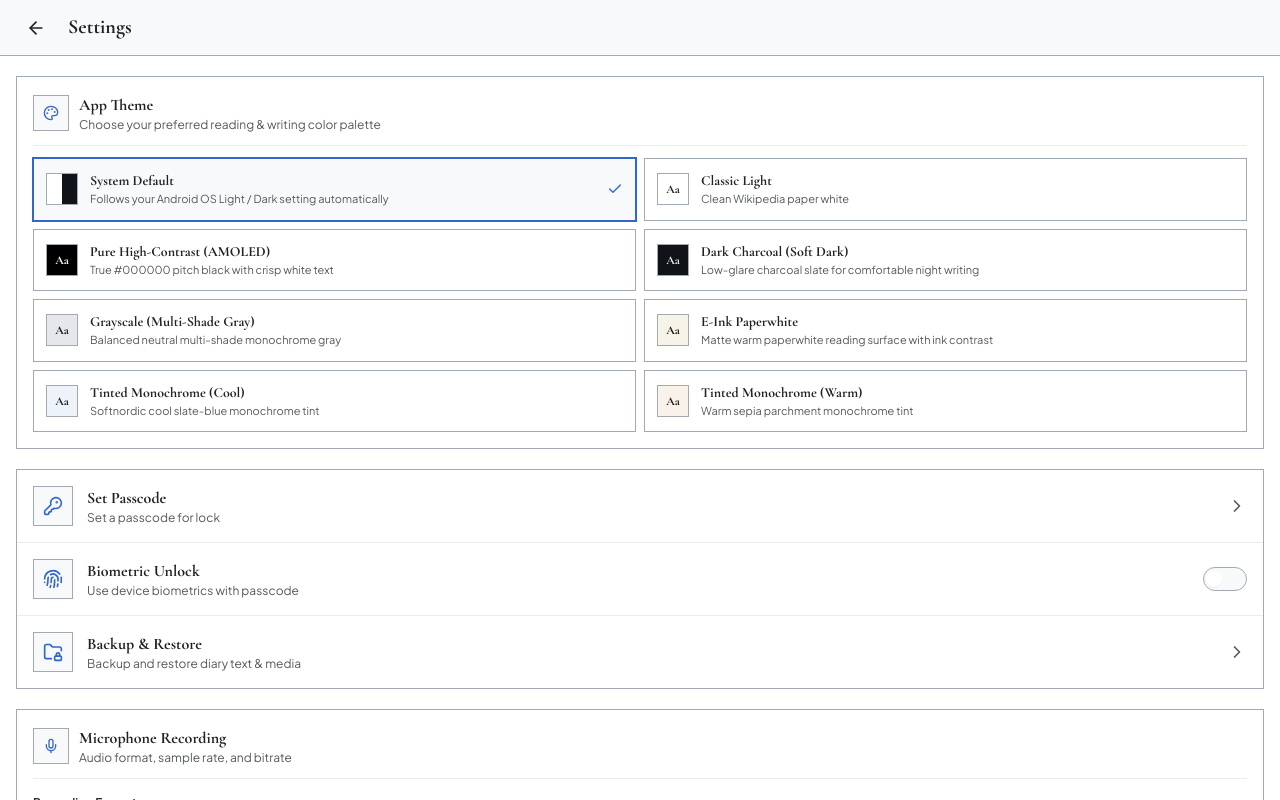
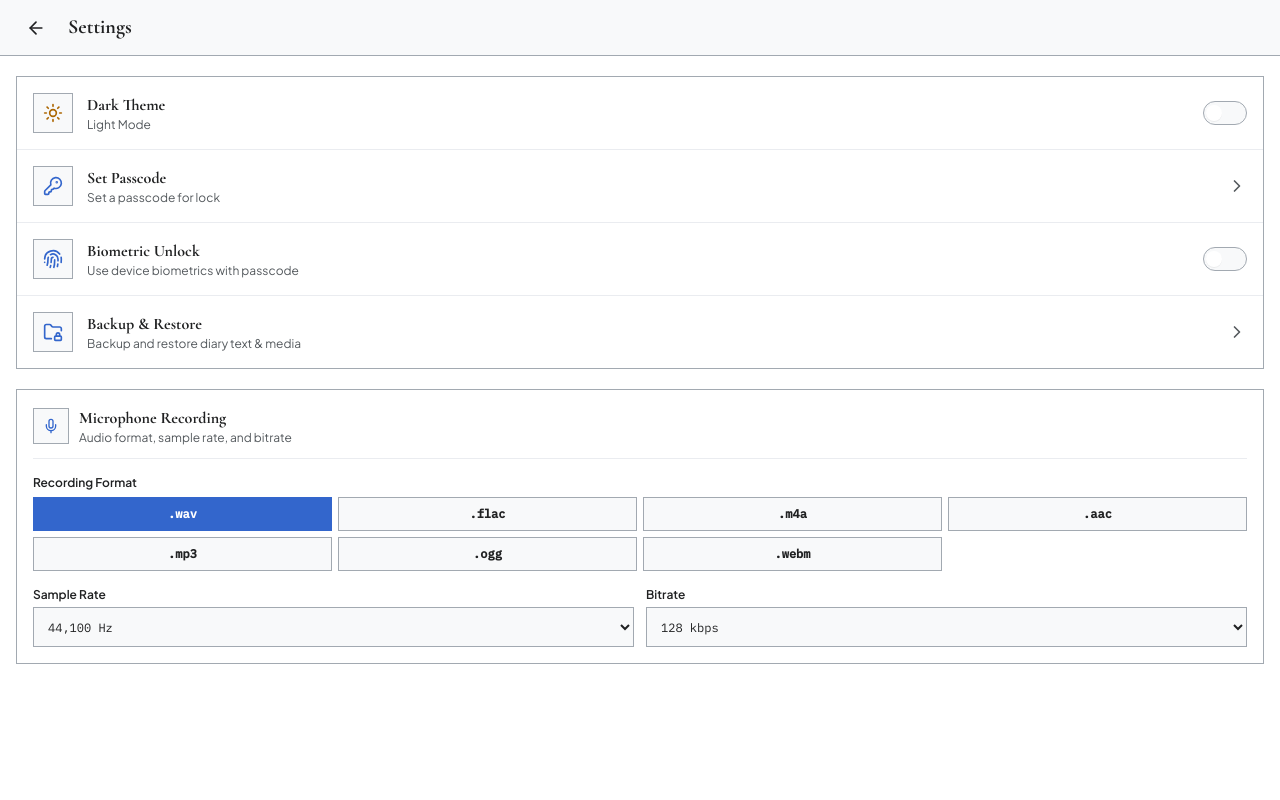
Before and after one commit to fofoxoxo/Likkho, a React (Vite) app: page / in a window 1280 px wide. Both pictures are taken after a click on the button "Lock". Built offline with nearby package versions, Linux system fonts and the light colour scheme.

Commit message:
refactor: simplify theme system to toggle light/dark
Removed multiple theme variants to simplify the codebase and UI. The application now supports a standard light/dark mode toggle.

```diff
--- a/index.html
+++ b/index.html
@@ -20,24 +20,13 @@
     <script>
       (function () {
         try {
-          var savedTheme = localStorage.getItem('wikilog_theme_mode_v2') || (localStorage.getItem('wikilog_dark_theme_v1') === 'true' ? 'dark_charcoal' : 'system');
-          var isSystemDark = window.matchMedia && window.matchMedia('(prefers-color-scheme: dark)').matches;
-          var effective = savedTheme === 'system' ? (isSystemDark ? 'dark_charcoal' : 'light') : savedTheme;
-          var bgMap = {
-            light: '#ffffff',
-            dark_charcoal: '#101418',
-            amoled: '#000000',
-            grayscale: '#e5e7eb',
-            eink: '#f6f3e9',
-            tinted_cool: '#eef3f9',
-            tinted_warm: '#f9f2ea'
-          };
-          var bg = bgMap[effective] || '#ffffff';
-          document.documentElement.setAttribute('data-theme', effective);
-          if (effective === 'dark_charcoal' || effective === 'amoled') {
+          var isDark = localStorage.getItem('wikilog_dark_theme_v1') === 'true';
+          if (isDark) {
             document.documentElement.classList.add('dark');
+            document.documentElement.style.backgroundColor = '#101418';
+          } else {
+            document.documentElement.style.backgroundColor = '#ffffff';
           }
-          document.documentElement.style.backgroundColor = bg;
           if ('serviceWorker' in navigator) {
             navigator.serviceWorker.getRegistrations().then(function (regs) {
               for (var i = 0; i < regs.length; i++) {
--- a/src/App.tsx
+++ b/src/App.tsx
@@ -17,7 +17,6 @@ import {
   AlertTriangle,
 } from 'lucide-react';
 import {
-  AppThemeMode,
   CustomFontItem,
   DiaryLog,
   MicRecordingSettings,
@@ -41,7 +40,6 @@ import { PasscodeScreen } from './components/PasscodeScreen';
 type PageRoute = 'home' | 'workspace' | 'settings' | 'backup';
 
 const STORAGE_LOGS_KEY = 'wikilog_in_app_logs_v1';
-const STORAGE_THEME_KEY = 'wikilog_theme_mode_v2';
 const STORAGE_DARK_KEY = 'wikilog_dark_theme_v1';
 const STORAGE_PIN_KEY = 'wikilog_passcode_v1';
 const STORAGE_BIO_KEY = 'wikilog_biometrics_enabled_v1';
@@ -49,19 +47,6 @@ const STORAGE_ENC_HASH_KEY = 'wikilog_encryption_key_hash_v1';
 const STORAGE_MIC_SETTINGS_KEY = 'wikilog_mic_settings_v1';
 const IDB_LOGS_KEY = 'active_diary_logs_with_media';
 const IDB_FONTS_KEY = 'active_custom_ttf_fonts';
-
-const THEME_BAR_PALETTE: Record<
-  Exclude<AppThemeMode, 'system'>,
-  { bg: string; surface: string; isDark: boolean }
-> = {
-  light: { bg: '#ffffff', surface: '#f8f9fa', isDark: false },
-  amoled: { bg: '#000000', surface: '#0a0a0a', isDark: true },
-  dark_charcoal: { bg: '#101418', surface: '#1a1f24', isDark: true },
-  grayscale: { bg: '#e5e7eb', surface: '#d1d5db', isDark: false },
-  eink: { bg: '#f6f3e9', surface: '#ece7d8', isDark: false },
-  tinted_cool: { bg: '#eef3f9', surface: '#e1eaf4', isDark: false },
-  tinted_warm: { bg: '#f9f2ea', surface: '#f0e4d6', isDark: false },
-};
 
 const DEFAULT_MIC_SETTINGS: MicRecordingSettings = {
   format: 'wav',
@@ -170,19 +155,12 @@ export default function App() {
     return DEFAULT_MIC_SETTINGS;
   });
 
-  const [themeMode, setThemeMode] = useState<AppThemeMode>(() => {
+  const [darkMode, setDarkMode] = useState<boolean>(() => {
     try {
-      const savedV2 = localStorage.getItem(STORAGE_THEME_KEY) as AppThemeMode | null;
-      if (savedV2 && (savedV2 === 'system' || savedV2 in THEME_BAR_PALETTE)) {
-        return savedV2;
-      }
-      const legacyDark = localStorage.getItem(STORAGE_DARK_KEY);
-      if (legacyDark === 'true') return 'dark_charcoal';
-      if (legacyDark === 'false') return 'light';
+      return localStorage.getItem(STORAGE_DARK_KEY) === 'true';
     } catch {
-      // ignore
+      return false;
     }
-    return 'system';
   });
 
   const [savedPasscode, setSavedPasscode] = useState<string | null>(() => {
@@ -287,66 +265,35 @@ export default function App() {
     );
   }, []);
 
-  // Sync Selected Theme (including System Default) with DOM & Android OS Status Bar + Navigation Bar
+  // Sync Light & Dark Theme with DOM & Android OS Status Bar + Navigation Bar
   useEffect(() => {
-    const applyResolvedTheme = () => {
-      const rootEl = document.documentElement;
-      const metaTheme = document.getElementById('meta-theme-color');
-      const isSystemDark =
-        typeof window.matchMedia === 'function' &&
-        window.matchMedia('(prefers-color-scheme: dark)').matches;
+    const rootEl = document.documentElement;
+    const metaTheme = document.getElementById('meta-theme-color');
+    const surfaceColor = darkMode ? '#1a1f24' : '#f8f9fa';
+    const bgColor = darkMode ? '#101418' : '#ffffff';
 
-      const resolvedTheme: Exclude<AppThemeMode, 'system'> =
-        themeMode === 'system'
-          ? isSystemDark
-            ? 'dark_charcoal'
-            : 'light'
-          : themeMode;
-
-      const palette = THEME_BAR_PALETTE[resolvedTheme] || THEME_BAR_PALETTE.light;
-
-      rootEl.setAttribute('data-theme', resolvedTheme);
-      rootEl.style.backgroundColor = palette.bg;
-
-      if (palette.isDark) {
-        rootEl.classList.add('dark');
-      } else {
-        rootEl.classList.remove('dark');
-      }
-
-      if (metaTheme) {
-        metaTheme.setAttribute('content', palette.surface);
-      }
-
-      // Sync Android OS Status Bar (matches top header --wiki-surface) & Navigation Bar (matches bottom --wiki-bg)
-      if (window.LikkhoNative && typeof window.LikkhoNative.setSystemBarsTheme === 'function') {
-        window.LikkhoNative.setSystemBarsTheme(
-          palette.surface,
-          palette.bg,
-          !palette.isDark
-        );
-      }
-    };
-
-    applyResolvedTheme();
+    if (darkMode) {
+      rootEl.classList.add('dark');
+    } else {
+      rootEl.classList.remove('dark');
+    }
+    rootEl.style.backgroundColor = bgColor;
 
     try {
-      localStorage.setItem(STORAGE_THEME_KEY, themeMode);
-      localStorage.setItem(
-        STORAGE_DARK_KEY,
-        String(themeMode === 'dark_charcoal' || themeMode === 'amoled')
-      );
+      localStorage.setItem(STORAGE_DARK_KEY, String(darkMode));
     } catch {
       // ignore
     }
 
-    if (themeMode === 'system' && typeof window.matchMedia === 'function') {
-      const mq = window.matchMedia('(prefers-color-scheme: dark)');
-      const listener = () => applyResolvedTheme();
-      mq.addEventListener('change', listener);
-      return () => mq.removeEventListener('change', listener);
+    if (metaTheme) {
+      metaTheme.setAttribute('content', surfaceColor);
     }
-  }, [themeMode]);
+
+    // Sync Android OS Status Bar (matches top header --wiki-surface) & Navigation Bar (matches bottom --wiki-bg)
+    if (window.LikkhoNative && typeof window.LikkhoNative.setSystemBarsTheme === 'function') {
+      window.LikkhoNative.setSystemBarsTheme(surfaceColor, bgColor, !darkMode);
+    }
+  }, [darkMode]);
 
   // Save in-app logs + media to IndexedDB and localStorage
   useEffect(() => {
@@ -645,8 +592,8 @@ export default function App() {
         />
       ) : route === 'settings' ? (
         <SettingsPage
-          themeMode={themeMode}
-          onChangeThemeMode={(mode) => setThemeMode(mode)}
+          darkMode={darkMode}
+          onToggleDarkMode={() => setDarkMode((d) => !d)}
           savedPasscode={savedPasscode}
           onUpdatePasscode={(pin) => {
             setSavedPasscode(pin);
--- a/src/components/SettingsPage.tsx
+++ b/src/components/SettingsPage.tsx
@@ -1,7 +1,8 @@
 import React, { useState } from 'react';
 import {
   ArrowLeft,
-  Palette,
+  Moon,
+  Sun,
   KeyRound,
   FolderLock,
   ChevronRight,
@@ -11,14 +12,13 @@ import {
   Fingerprint,
 } from 'lucide-react';
 import {
-  AppThemeMode,
   AudioFormatOption,
   MicRecordingSettings,
 } from '../utils/cryptoVault';
 
 interface SettingsPageProps {
-  themeMode: AppThemeMode;
-  onChangeThemeMode: (mode: AppThemeMode) => void;
+  darkMode: boolean;
+  onToggleDarkMode: () => void;
   savedPasscode: string | null;
   onUpdatePasscode: (newPasscode: string | null) => void;
   biometricsEnabled: boolean;
@@ -28,80 +28,6 @@ interface SettingsPageProps {
   micSettings: MicRecordingSettings;
   onUpdateMicSettings: (next: MicRecordingSettings) => void;
 }
-
-export const THEME_OPTIONS: {
-  id: AppThemeMode;
-  label: string;
-  desc: string;
-  bgPreview: string;
-  surfacePreview: string;
-  textPreview: string;
-}[] = [
-  {
-    id: 'system',
-    label: 'System Default',
-    desc: 'Follows your Android OS Light / Dark setting automatically',
-    bgPreview: '#ffffff',
-    surfacePreview: '#101418',
-    textPreview: '#202122',
-  },
-  {
-    id: 'light',
-    label: 'Classic Light',
-    desc: 'Clean Wikipedia paper white',
-    bgPreview: '#ffffff',
-    surfacePreview: '#f8f9fa',
-    textPreview: '#202122',
-  },
-  {
-    id: 'amoled',
-    label: 'Pure High-Contrast (AMOLED)',
-    desc: 'True #000000 pitch black with crisp white text',
-    bgPreview: '#000000',
-    surfacePreview: '#0a0a0a',
-    textPreview: '#ffffff',
-  },
-  {
-    id: 'dark_charcoal',
-    label: 'Dark Charcoal (Soft Dark)',
-    desc: 'Low-glare charcoal slate for comfortable night writing',
-    bgPreview: '#101418',
-    surfacePreview: '#1a1f24',
-    textPreview: '#eaecf0',
-  },
-  {
-    id: 'grayscale',
-    label: 'Grayscale (Multi-Shade Gray)',
-    desc: 'Balanced neutral multi-shade monochrome gray',
-    bgPreview: '#e5e7eb',
-    surfacePreview: '#d1d5db',
-    textPreview: '#111827',
-  },
-  {
-    id: 'eink',
-    label: 'E-Ink Paperwhite',
-    desc: 'Matte warm paperwhite reading surface with ink contrast',
-    bgPreview: '#f6f3e9',
-    surfacePreview: '#ece7d8',
-    textPreview: '#1c1a17',
-  },
-  {
-    id: 'tinted_cool',
-    label: 'Tinted Monochrome (Cool)',
-    desc: 'Softnordic cool slate-blue monochrome tint',
-    bgPreview: '#eef3f9',
-    surfacePreview: '#e1eaf4',
-    textPreview: '#132235',
-  },
-  {
-    id: 'tinted_warm',
-    label: 'Tinted Monochrome (Warm)',
-    desc: 'Warm sepia parchment monochrome tint',
-    bgPreview: '#f9f2ea',
-    surfacePreview: '#f0e4d6',
-    textPreview: '#2b1d10',
-  },
-];
 
 const AUDIO_FORMATS: { id: AudioFormatOption; label: string }[] = [
   { id: 'wav', label: '.wav' },
@@ -130,8 +56,8 @@ const BIT_RATES: { value: MicRecordingSettings['bitRate']; label: string }[] = [
 ];
 
 export const SettingsPage: React.FC<SettingsPageProps> = ({
-  themeMode,
-  onChangeThemeMode,
+  darkMode,
+  onToggleDarkMode,
   savedPasscode,
   onUpdatePasscode,
   biometricsEnabled,
@@ -225,75 +151,42 @@ export const SettingsPage: React.FC<SettingsPageProps> = ({
           </div>
         )}
 
-        {/* 1. App Themes Selector */}
-        <section className="border border-[var(--wiki-border)] bg-[var(--wiki-bg)] p-4 space-y-3">
-          <div className="flex items-center gap-2.5 border-b border-[var(--wiki-hairline)] pb-3">
-            <div className="flex h-9 w-9 shrink-0 items-center justify-center border border-[var(--wiki-border)] bg-[var(--wiki-surface)]">
-              <Palette className="h-4 w-4 text-[#3366cc]" />
+        <section className="border border-[var(--wiki-border)] bg-[var(--wiki-bg)] divide-y divide-[var(--wiki-hairline)]">
+          {/* 1. Toggle Light / Dark Theme */}
+          <button
+            type="button"
+            onClick={onToggleDarkMode}
+            className="flex w-full items-center justify-between px-4 py-4 text-left hover:bg-[var(--wiki-surface)] transition-colors"
+          >
+            <div className="flex items-center gap-3.5">
+              <div className="flex h-10 w-10 shrink-0 items-center justify-center border border-[var(--wiki-border)] bg-[var(--wiki-surface)]">
+                {darkMode ? (
+                  <Moon className="h-5 w-5 text-[#6699ff]" />
+                ) : (
+                  <Sun className="h-5 w-5 text-[#ac6600]" />
+                )}
               </div>
               <div>
-              <h2 className="font-wiki-serif text-base font-bold">
-                App Theme
-              </h2>
-              <p className="text-xs text-[var(--wiki-muted)]">
-                Choose your preferred reading &amp; writing color palette
-              </p>
+                <div className="font-wiki-serif text-base font-bold">
+                  Dark Theme
+                </div>
+                <div className="text-xs text-[var(--wiki-muted)]">
+                  {darkMode ? 'Dark Mode' : 'Light Mode'}
+                </div>
               </div>
             </div>
 
-          <div className="grid grid-cols-1 gap-2 sm:grid-cols-2">
-            {THEME_OPTIONS.map((t) => {
-              const isSelected = themeMode === t.id;
-              return (
-                <button
-                  key={t.id}
-                  type="button"
-                  onClick={() => onChangeThemeMode(t.id)}
-                  className={`flex items-center justify-between gap-3 border p-3 text-left transition-colors ${
-                    isSelected
-                      ? 'border-[#3366cc] bg-[var(--wiki-surface)] ring-1 ring-[#3366cc]'
-                      : 'border-[var(--wiki-border)] bg-[var(--wiki-bg)] hover:bg-[var(--wiki-surface)]'
+            <div
+              className={`flex h-6 w-11 shrink-0 items-center rounded-full border p-0.5 transition-colors ${
+                darkMode
+                  ? 'border-[#3366cc] bg-[#3366cc] justify-end'
+                  : 'border-[var(--wiki-border)] bg-[var(--wiki-surface)] justify-start'
               }`}
             >
-                  <div className="flex items-center gap-3 min-w-0">
-                    {/* Swatch Preview */}
-                    <div className="flex h-8 w-8 shrink-0 overflow-hidden border border-[var(--wiki-border)]">
-                      {t.id === 'system' ? (
-                        <>
-                          <span className="h-full w-1/2 bg-[#ffffff]" />
-                          <span className="h-full w-1/2 bg-[#101418]" />
-                        </>
-                      ) : (
-                        <span
-                          className="flex h-full w-full items-center justify-center font-wiki-serif text-xs font-bold"
-                          style={{
-                            backgroundColor: t.bgPreview,
-                            color: t.textPreview,
-                          }}
-                        >
-                          Aa
-                        </span>
-                      )}
+              <span className="h-4 w-4 rounded-full bg-white shadow-2xs" />
             </div>
-                    <div className="min-w-0">
-                      <div className="font-wiki-serif text-sm font-bold text-[var(--wiki-text)] truncate">
-                        {t.label}
-                      </div>
-                      <div className="text-[11px] text-[var(--wiki-muted)] line-clamp-1">
-                        {t.desc}
-                      </div>
-                    </div>
-                  </div>
-                  {isSelected && (
-                    <Check className="h-4 w-4 shrink-0 text-[#3366cc]" />
-                  )}
           </button>
-              );
-            })}
-          </div>
-        </section>
 
-        <section className="border border-[var(--wiki-border)] bg-[var(--wiki-bg)] divide-y divide-[var(--wiki-hairline)]">
           {/* 2. Set Passcode */}
           <button
             type="button"
```
Also changed, not shown: src/index.css (+2 -65 lines), src/utils/cryptoVault.ts (+0 -10 lines). Lines whose indentation alone changed are shown as unchanged.
